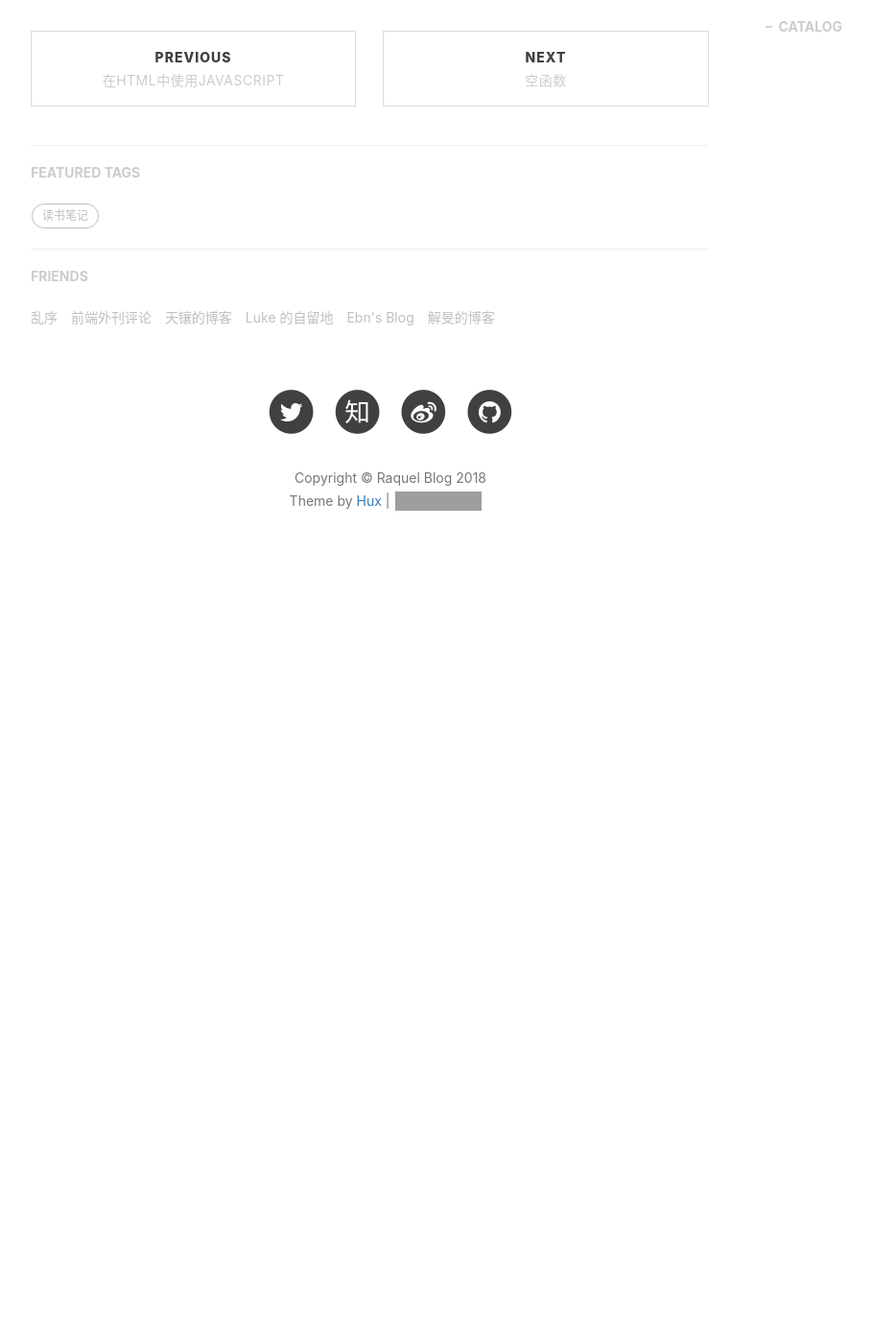
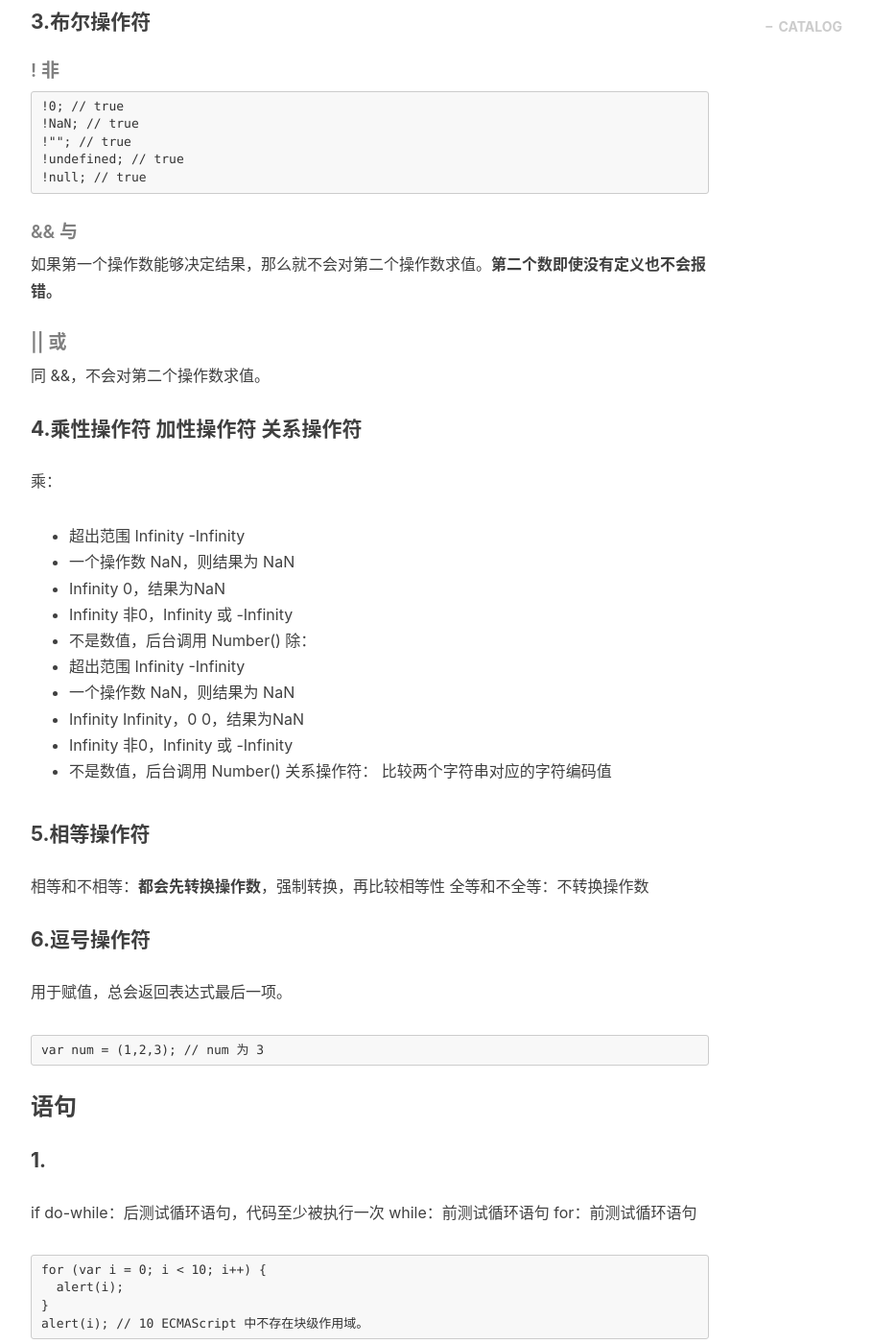
Before and after one commit to RaquelMao/RaquelMao.github.io, a Jekyll site: the page built from _posts/2018-04-11-basic-concept.markdown, in a window 1280 px wide and 1400 px high, scrolled down 4745 px. Shown: the whole window at 96% size, without its empty margins (233-1142 px from the left). Built offline with Jekyll 4.4.1, drawn with Linux system fonts in a browser that asks for light colours; nearby versions of some CDN libraries; comment, search, counter and statistics services are not loaded; before the commit the page ends 5371 px from its top, so only the background shows below that; some of the changed text lies outside the part shown; grey boxes are pictures that could not be loaded.

Commit message:
add note

````diff
--- a/_posts/2018-04-11-basic-concept.markdown
+++ b/_posts/2018-04-11-basic-concept.markdown
@@ -154,3 +154,111 @@ ECMAScript 中所有数值都按照 IEEE-754 64位的形式来存储，但未操
 * <<：左移，以0填充
 * >>：有符号右移，用符号位填充
 * >>>：无符号右移，由于负数以二进制补码表示，所以结果相差很大
+
+#### 3.布尔操作符
+##### ! 非
+```
+!0; // true
+!NaN; // true
+!""; // true
+!undefined; // true
+!null; // true
+```
+##### && 与
+如果第一个操作数能够决定结果，那么就不会对第二个操作数求值。**第二个数即使没有定义也不会报错。**
+##### || 或
+同 &&，不会对第二个操作数求值。
+
+#### 4.乘性操作符 加性操作符 关系操作符
+乘：
+* 超出范围 Infinity -Infinity
+* 一个操作数 NaN，则结果为 NaN
+* Infinity 0，结果为NaN
+* Infinity 非0，Infinity 或 -Infinity
+* 不是数值，后台调用 Number()
+除：
+* 超出范围 Infinity -Infinity
+* 一个操作数 NaN，则结果为 NaN
+* Infinity Infinity，0 0，结果为NaN
+* Infinity 非0，Infinity 或 -Infinity
+* 不是数值，后台调用 Number()
+关系操作符：
+比较两个字符串对应的字符编码值
+
+#### 5.相等操作符
+相等和不相等：**都会先转换操作数**，强制转换，再比较相等性
+全等和不全等：不转换操作数
+
+#### 6.逗号操作符
+用于赋值，总会返回表达式最后一项。
+```
+var num = (1,2,3); // num 为 3
+```
+
+### 语句
+#### 1.
+if
+do-while：后测试循环语句，代码至少被执行一次
+while：前测试循环语句
+for：前测试循环语句
+```
+for (var i = 0; i < 10; i++) {
+  alert(i);
+}
+alert(i); // 10 ECMAScript 中不存在块级作用域。
+```
+for-in：精准迭代语句，可以用来枚举对象的属性。如果需要迭代对象的变量值为 null 或 undefined，会报错。
+
+#### 2.break 和 continue
+break：立刻退出循环，强制执行循环后面的语句
+continue：退出后从循环顶部继续执行
+```
+var num = 0;
+for (var i = 1; i < 10; i++) {
+  if (i % 5 == 0) {
+    break;
+  }
+  num++;
+}
+alert(num); // 4
+```
+```
+var num = 0;
+for (var i = 1; i < 10; i++) {
+  if (i % 5 == 0) {
+    continue;
+  }
+  num++;
+}
+alert(num); // 8
+```
+和 label 连用，返回代码特定位置
+
+#### 3.with
+将代码的作用域设置到一个特定的对象中
+```
+with (location) {
+  var qs = search.substring(1); // location.search.substring(1)
+  var url = href; // location.href
+}
+```
+#### 4.switch
+通过为每个 case 添加 break 语句，避免同时执行多个 case 。假如确实需要混合多种情况，需要添加注释。
+```
+switch (i) {
+  case 25:
+    /* 合并两种情况 */
+  case 35:
+    alert("25 or 35");
+    break;
+  default:
+    alert("other");
+}
+```
+case 可以是常量，变量或表达式。
+
+### 函数
+**参数在内部是用一个数组来表示的，函数体内通过 arguments 对象来访问参数数组，并且它的值永远与对应的参数的值保持同步，但它们的内存空间是独立的。
+如果只传入一个值，那么 arguments[1]，设置的值不会反映到命名参数中，因为 arguments 的长度是由传入的参数个数决定的，不是由定义函数时的命名参数的个数决定的。
+没有传递值的命名参数被自动赋予 undefined 的值。
+没有重载。**
````
